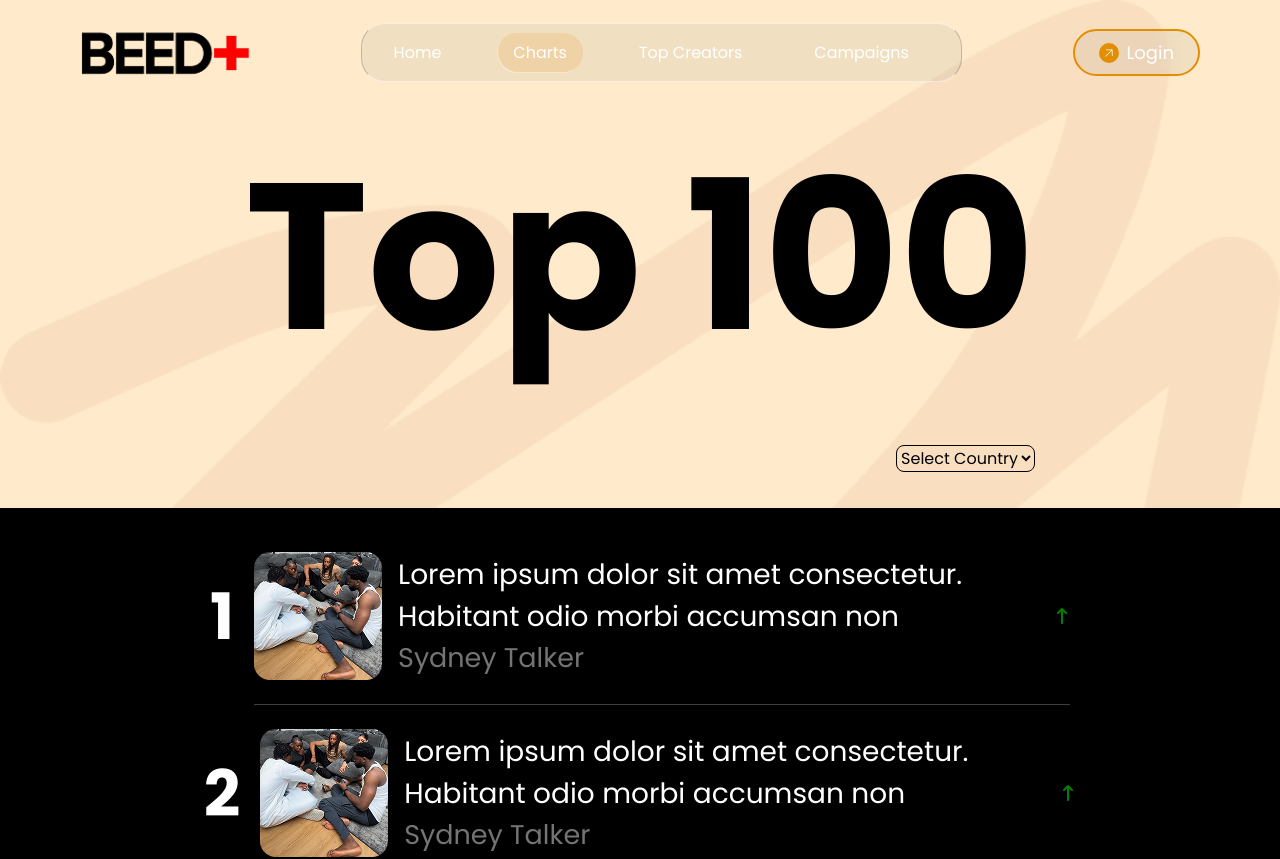
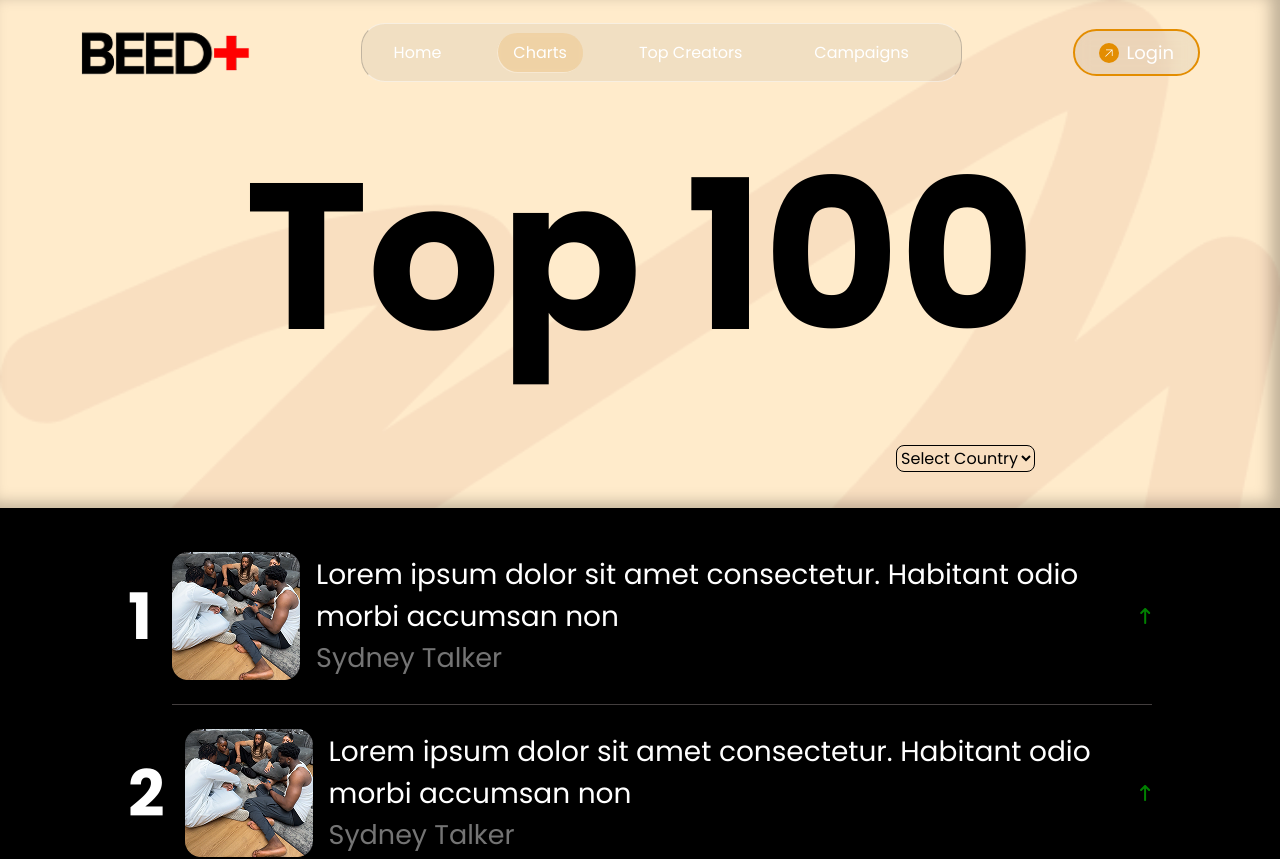
Before and after one commit to Beed-Plus/Beed-Plus-Frontend, a React (Vite) app: page /charts/top100 in a window 1280 px wide. Shown: the top 859 px of the page. Built offline with nearby package versions, Linux system fonts and the light colour scheme.

Commit message:
more changes

```diff
--- a/src/components/VideoRankingComponent/index.tsx
+++ b/src/components/VideoRankingComponent/index.tsx
@@ -7,11 +7,11 @@ interface VRCInterface {
 
 export default function VideoRankingComponent(props: VRCInterface){
     return(
-        <div className="text-white flex gap-2 gap-5 items-center justify-center w-[90vw] lg:w-[80vw]">
+        <div className="text-white flex gap-2 lg:gap-5 items-center justify-between w-[90vw] lg:w-[80vw]">
             <div className="text-[20px] lg:text-[64px] font-bold">{props.position}</div>
             <div className="flex gap-4 items-center justify-center border-b-[1px] py-2 lg:py-6 border-[#433E3E]">
                 <img src={Images.rankingImg} alt="" className="w-[55px] h-[55px] lg:w-[128px] lg:h-[128px]" />
-                <div className="w-[50vw]">
+                <div className="w-[70vw]">
                     <div className="text-[15px] lg:text-[28px] line-clamp-2">
                         Lorem ipsum dolor sit amet consectetur. Habitant odio morbi accumsan non
                     </div>
--- a/src/pages/Charts/Top100.tsx
+++ b/src/pages/Charts/Top100.tsx
@@ -10,7 +10,7 @@ export default function Top100(){
     return(
         <Baselayout
             customTopComponent={
-                <div className="bg-[#FFEBCB]">
+                <div className="bg-[#FFEBCB] inset-shadow-[-9px_-5px_15px_0_rgba(0,0,0,0.25)]">
                     <div className="lg:px-20 px-5 py-5 bg-[url(/scribble-bg.png)] bg-cover">
                         <Header logoType="dark" />
                         <div className="h-full relative flex justify-center items-center">
```
